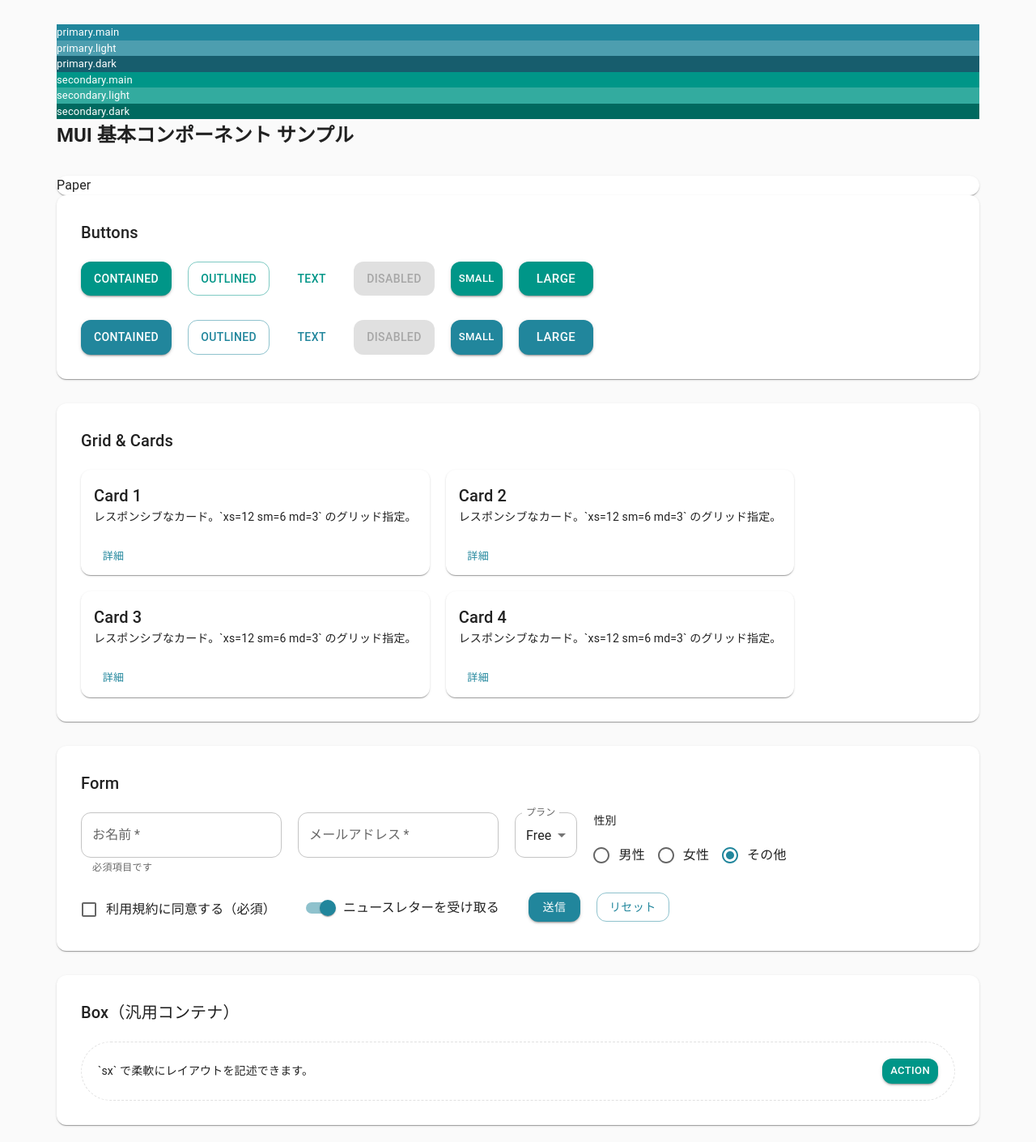
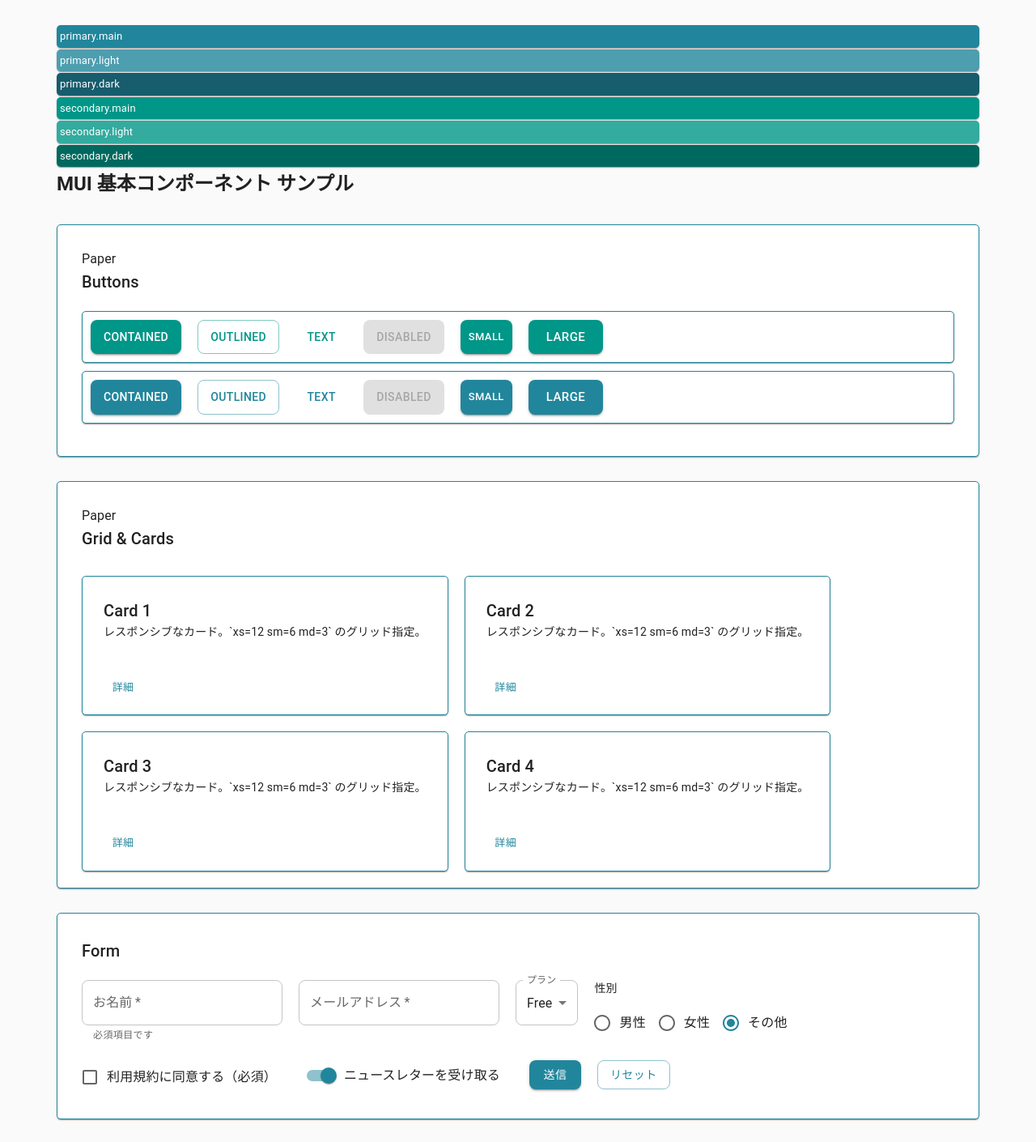
Before and after one commit to shinjixxxxx/MUI_DarkLightChange, a React (Vite) app: page / in a window 1280 px wide. Shown: the top 1410 px of the page at 81% size. Built offline with nearby package versions, Linux system fonts and the light colour scheme; some icons are missing.

Commit message:
border関係とかとりあえず解決

```diff
--- a/src/App.jsx
+++ b/src/App.jsx
@@ -78,13 +78,13 @@ export default function App() {
           {mode === 'dark' ? <LightModeIcon /> : <DarkModeIcon />}
         </IconButton>
       </Box>
-      <Paper>Paper</Paper>
 
       {/* Buttons セクション */}
-      <Paper sx={{ p: 3, mb: 3 }}>
+      <Paper sx={{ p: 3, mb: 3 }} className='border'>Paper
         <Typography variant="h6" sx={{ mb: 2 }}>
           Buttons
         </Typography>
+        <Card>
         <Stack direction="row" spacing={2} useFlexGap flexWrap="wrap">
           <Button variant="contained" color="secondary">Contained</Button>
           <Button variant="outlined" color="secondary">
@@ -103,7 +103,9 @@ export default function App() {
             Large
           </Button>
         </Stack>
-        <Stack direction="row" spacing={2} useFlexGap flexWrap="wrap" sx={{mt:3}}>
+        </Card>
+        <Card>
+        <Stack direction="row" spacing={2} useFlexGap flexWrap="wrap" >
           <Button variant="contained">Contained</Button>
           <Button variant="outlined">
             Outlined
@@ -121,10 +123,11 @@ export default function App() {
             Large
           </Button>
         </Stack>
+        </Card>
       </Paper>
 
       {/* Grid + Card セクション */}
-      <Paper sx={{ p: 3, mb: 3 }}>
+      <Paper className='border' sx={{ p: 3, mb: 3 }}>Paper
         <Typography variant="h6" sx={{ mb: 2 }}>
           Grid & Cards
         </Typography>
@@ -154,7 +157,7 @@ export default function App() {
       </Paper>
 
       {/* フォーム セクション */}
-      <Paper sx={{ p: 3, mb: 3 }}>
+      <Paper className='border' sx={{ p: 3, mb: 3 }}>
         <Typography variant="h6" sx={{ mb: 2 }}>
           Form
         </Typography>
@@ -278,15 +281,15 @@ export default function App() {
       </Paper>
 
       {/* Box（汎用コンテナ）の例 */}
-      <Paper sx={{ p: 3 }}>
+      <Paper className='border' sx={{ p: 3 }}>
         <Typography variant="h6" sx={{ mb: 2 }}>
           Box（汎用コンテナ）
         </Typography>
-        <Box
+        <Box className='border'
           sx={(theme) => ({
             p: 2,
             borderRadius: theme.shape.borderRadius,
-            border: `1px dashed ${theme.palette.divider}`,
+            // border: `1px dashed ${theme.palette.divider}`,
             display: 'flex',
             gap: 2,
             alignItems: 'center',
@@ -296,7 +299,7 @@ export default function App() {
           <Typography variant="body2">
             `sx` で柔軟にレイアウトを記述できます。
           </Typography>
-          <Button size="small" variant="contained" color="secondary">
+          <Button size="small" variant="contained" _color="secondary">
             Action
           </Button>
         </Box>
--- a/src/ThemeColorTester.jsx
+++ b/src/ThemeColorTester.jsx
@@ -1,5 +1,5 @@
 import React from 'react';
-import { Box } from '@mui/material';
+import { Box , Paper , Card } from '@mui/material';
 
 const ThemeColorTester = () => {
   return (
@@ -10,7 +10,7 @@ const ThemeColorTester = () => {
           flexDirection: 'column',
         })}
       >
-        <Box
+        <Paper
           sx={{
             flex: 1,
             fontSize: 'small',
@@ -19,8 +19,8 @@ const ThemeColorTester = () => {
           }}
         >
           primary.main
-        </Box>
-        <Box
+        </Paper>
+        <Paper
           sx={{
             flex: 1,
             fontSize: 'small',
@@ -29,8 +29,8 @@ const ThemeColorTester = () => {
           }}
         >
           primary.light
-        </Box>
-        <Box
+        </Paper>
+        <Paper
           sx={{
             flex: 1,
             fontSize: 'small',
@@ -39,8 +39,8 @@ const ThemeColorTester = () => {
           }}
         >
           primary.dark
-        </Box>
-        <Box
+        </Paper>
+        <Paper
           sx={{
             flex: 1,
             fontSize: 'small',
@@ -49,8 +49,8 @@ const ThemeColorTester = () => {
           }}
         >
           secondary.main
-        </Box>
-        <Box
+        </Paper>
+        <Paper
           sx={{
             flex: 1,
             fontSize: 'small',
@@ -59,8 +59,8 @@ const ThemeColorTester = () => {
           }}
         >
           secondary.light
-        </Box>
-        <Box
+        </Paper>
+        <Paper
           sx={{
             flex: 1,
             fontSize: 'small',
@@ -69,7 +69,7 @@ const ThemeColorTester = () => {
           }}
         >
           secondary.dark
-        </Box>
+        </Paper>
       </Box>
     </>
   );
--- a/src/theme.jsx
+++ b/src/theme.jsx
@@ -24,62 +24,68 @@ export const theme = createTheme({
     },
   },
 
-  shape: { borderRadius: 12, borderWidth: '2px' },
+  shape: { borderRadius: 8 },
   spacing: 10,
 
   // ← components はトップレベルに一度だけ書く
-  // components: {
-  //   MuiCard: {
-  //     styleOverrides: {
-  //       root: ({ theme }) => ({
-  //         padding: 10,
-  //         margin: '10px 0',
+  components: {
+    MuiCssBaseline: {
+      styleOverrides: (theme) => ({
+        '.border': {
+          border: `1px solid ${theme.vars.palette.primary.main}`,
+          backgroundColor: theme.vars.palette.background.paper,
+        },
+      }),
+    },
 
-  //         // 色は CSS 変数経由で（モードで自動切替）
-  //         border: `1px solid ${theme.vars.palette.primary.main}`,
-  //         backgroundColor: theme.vars.palette.background.paper,
+    MuiCard: {
+      styleOverrides: {
+        root: ({ theme }) => ({
+          padding: 10,
+          margin: '10px 0',
 
-  //         transition: 'filter 0.2s',
-  //         '&:hover': {
-  //           filter: 'drop-shadow(0 0 5px rgba(33, 134, 156, 0.4))',
-  //         },
+          // 色は CSS 変数経由で（モードで自動切替）
+          border: `1px solid ${theme.vars.palette.primary.main}`,
+          backgroundColor: theme.vars.palette.background.paper,
 
-  //         // もしダーク時だけ太さ/効果を変えたい等はここでスコープ
-  //         [theme.getColorSchemeSelector('dark')]: {
-  //           // 例: ダーク時はホバーを少し強める
-  //           '&:hover': {
-  //             filter: 'drop-shadow(0 0 6px rgba(33, 134, 156, 0.7))',
-  //           },
-  //         },
-  //       }),
-  //     },
-  //   },
-  //   MuiContainer: {
-  //     styleOverrides: {
-  //       root: ({ theme }) => ({
-  //         padding: 10,
-  //         margin: '10px 0',
+          transition: 'filter 0.2s',
+          '&:hover': {
+            filter: 'drop-shadow(0 0 5px rgba(33, 134, 156, 0.4))',
+          },
 
-  //         // 色は CSS 変数経由で（モードで自動切替）
-  //         border: `1px solid ${theme.vars.palette.primary.main}`,
-  //         backgroundColor: theme.vars.palette.background.paper,
+          // もしダーク時だけ太さ/効果を変えたい等はここでスコープ
+          [theme.getColorSchemeSelector('dark')]: {
+            // 例: ダーク時はホバーを少し強める
+            '&:hover': {
+              filter: 'drop-shadow(0 0 6px rgba(33, 134, 156, 0.7))',
+            },
+          },
+        }),
+      },
+    },
+    MuiPaper: {
+      styleOverrides: {
+        root: ({ theme }) => ({
+          padding: 4,
+          margin: '1px 0',
+          borderRadius: 5,
 
-  //         transition: 'filter 0.2s',
-  //         '&:hover': {
-  //           filter: 'drop-shadow(0 0 5px rgba(33, 134, 156, 0.4))',
-  //         },
+          // 色は CSS 変数経由で（モードで自動切替）
+          // border: `1px solid ${theme.vars.palette.primary.main}`,
 
-  //         // もしダーク時だけ太さ/効果を変えたい等はここでスコープ
-  //         [theme.getColorSchemeSelector('dark')]: {
-  //           // 例: ダーク時はホバーを少し強める
-  //           '&:hover': {
-  //             filter: 'drop-shadow(0 0 6px rgba(33, 134, 156, 0.7))',
-  //           },
-  //         },
-  //       }),
-  //     },
-  //   },
-  // },
+        }),
+      },
+    },
+    MuiBox:{
+      styleOverrides: {
+        root: ({ theme }) => ({
+          padding: 10,
+          margin: '10px 0',
+        }),
+      },
+
+    }
+  },
 
   // typography: {
   //   fontFamily: [
@@ -96,8 +102,3 @@ export const theme = createTheme({
   //   ].join(','),
   // },
 });
-
-console.log('theme');
-console.log(theme);
-const json = JSON.stringify(theme);
-console.log(json);
```
